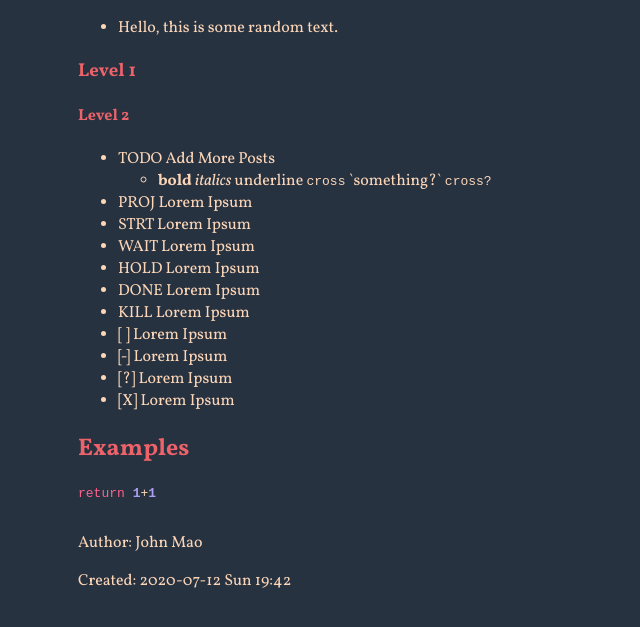
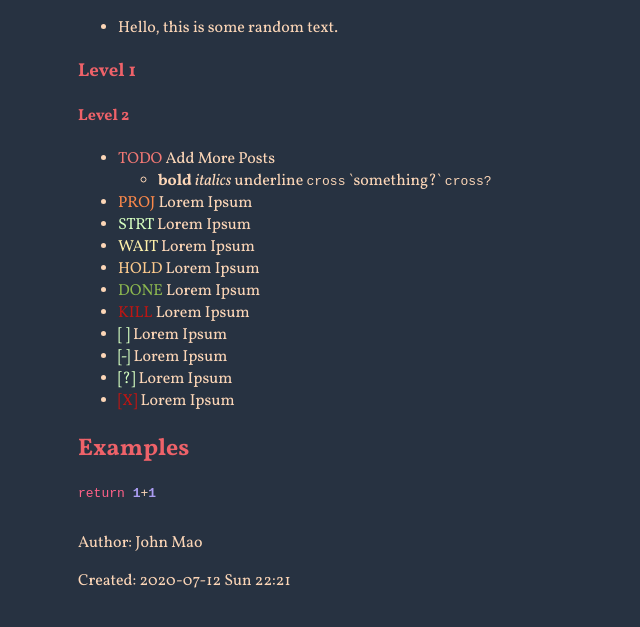
Before and after one commit to johnrmao/johnrmao.github.io, a plain HTML site: page 20200712.html in a window 1280 px wide. Shown: the part 171-798 px from the top of the page, without its empty margins (162-802 px from the left). Drawn offline with Linux system fonts and the light colour scheme.

Commit message:
Added tag styling >:D

```diff
--- a/20200712.html
+++ b/20200712.html
@@ -3,7 +3,7 @@
 "http://www.w3.org/TR/xhtml1/DTD/xhtml1-strict.dtd">
 <html xmlns="http://www.w3.org/1999/xhtml" lang="en" xml:lang="en">
 <head>
-<!-- 2020-07-12 Sun 19:42 -->
+<!-- 2020-07-12 Sun 22:21 -->
 <meta http-equiv="Content-Type" content="text/html;charset=utf-8" />
 <meta name="viewport" content="width=device-width, initial-scale=1" />
 <title>Test Post</title>
@@ -67,16 +67,16 @@
 </ul>
 </div>
 </li>
-<li><a id="orga6428ed"></a><span class="todo PROJ">PROJ</span> Lorem Ipsum<br /></li>
-<li><a id="orgb5bd586"></a><span class="todo STRT">STRT</span> Lorem Ipsum<br /></li>
-<li><a id="org39096f9"></a><span class="todo WAIT">WAIT</span> Lorem Ipsum<br /></li>
-<li><a id="orgea52d86"></a><span class="todo HOLD">HOLD</span> Lorem Ipsum<br /></li>
-<li><a id="orga4767f5"></a><span class="done DONE">DONE</span> Lorem Ipsum<br /></li>
-<li><a id="org3fc1c9b"></a><span class="done KILL">KILL</span> Lorem Ipsum<br /></li>
-<li><a id="org6725e3a"></a><span class="todo ___">[ ]</span> Lorem Ipsum<br /></li>
-<li><a id="org4551b3e"></a><span class="todo ___">[-]</span> Lorem Ipsum<br /></li>
-<li><a id="orgda49224"></a><span class="todo ___">[?]</span> Lorem Ipsum<br /></li>
-<li><a id="org4146aae"></a><span class="done _X_">[X]</span> Lorem Ipsum<br /></li>
+<li><a id="org4146aae"></a><span class="todo PROJ">PROJ</span> Lorem Ipsum<br /></li>
+<li><a id="org2e2d8c4"></a><span class="todo STRT">STRT</span> Lorem Ipsum<br /></li>
+<li><a id="org24597cb"></a><span class="todo WAIT">WAIT</span> Lorem Ipsum<br /></li>
+<li><a id="org524b35e"></a><span class="todo HOLD">HOLD</span> Lorem Ipsum<br /></li>
+<li><a id="org60b568b"></a><span class="done DONE">DONE</span> Lorem Ipsum<br /></li>
+<li><a id="org215d3d4"></a><span class="done KILL">KILL</span> Lorem Ipsum<br /></li>
+<li><a id="orgbda8c14"></a><span class="todo ___">[ ]</span> Lorem Ipsum<br /></li>
+<li><a id="org243af44"></a><span class="todo ___">[-]</span> Lorem Ipsum<br /></li>
+<li><a id="orgaf86e6d"></a><span class="todo ___">[?]</span> Lorem Ipsum<br /></li>
+<li><a id="org47d7e66"></a><span class="done _X_">[X]</span> Lorem Ipsum<br /></li>
 </ul>
 </div>
 </div>
@@ -95,7 +95,7 @@
 </div>
 <div id="postamble" class="status">
 <p class="author">Author: John Mao</p>
-<p class="date">Created: 2020-07-12 Sun 19:42</p>
+<p class="date">Created: 2020-07-12 Sun 22:21</p>
 </div>
 </body>
 </html>
--- a/css/stylesheet.css
+++ b/css/stylesheet.css
@@ -8,6 +8,42 @@ body {
     max-width: 800px;
     margin: auto;
     padding: 20px 20px 0 20px;
+}
+
+.TODO {
+    color: #f27874;
+}
+
+.PROJ {
+    color: #fb884a;
+}
+
+.STRT {
+    color: #d6ffc1;
+}
+
+.WAIT {
+    color: #fdf1ab;
+}
+
+.HOLD {
+    color: #fcca8d;
+}
+
+.DONE {
+    color: #8cb74f;
+}
+
+.KILL {
+    color: #bd1613;
+}
+
+.___ {
+    color: #d6ffc1;
+}
+
+._X_ {
+    color: #bd1613;
 }
 
 a:link {
--- a/org/css/stylesheet.css
+++ b/org/css/stylesheet.css
@@ -8,6 +8,42 @@ body {
     max-width: 800px;
     margin: auto;
     padding: 20px 20px 0 20px;
+}
+
+.TODO {
+    color: #f27874;
+}
+
+.PROJ {
+    color: #fb884a;
+}
+
+.STRT {
+    color: #d6ffc1;
+}
+
+.WAIT {
+    color: #fdf1ab;
+}
+
+.HOLD {
+    color: #fcca8d;
+}
+
+.DONE {
+    color: #8cb74f;
+}
+
+.KILL {
+    color: #bd1613;
+}
+
+.___ {
+    color: #d6ffc1;
+}
+
+._X_ {
+    color: #bd1613;
 }
 
 a:link {
```
Also changed, not shown: index.html (+2 -2 lines), sitemap.html (+2 -2 lines).
